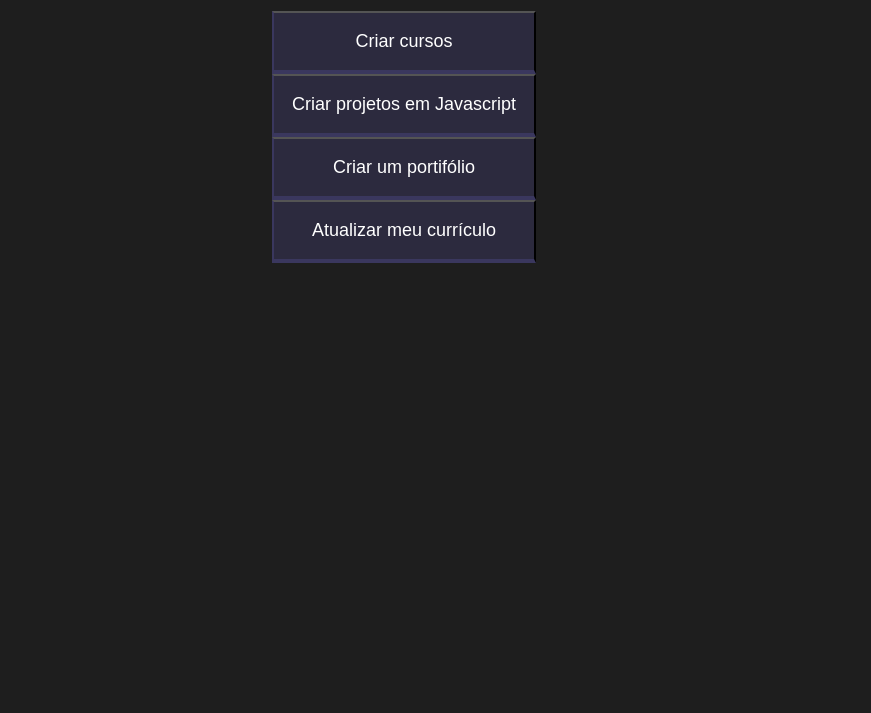
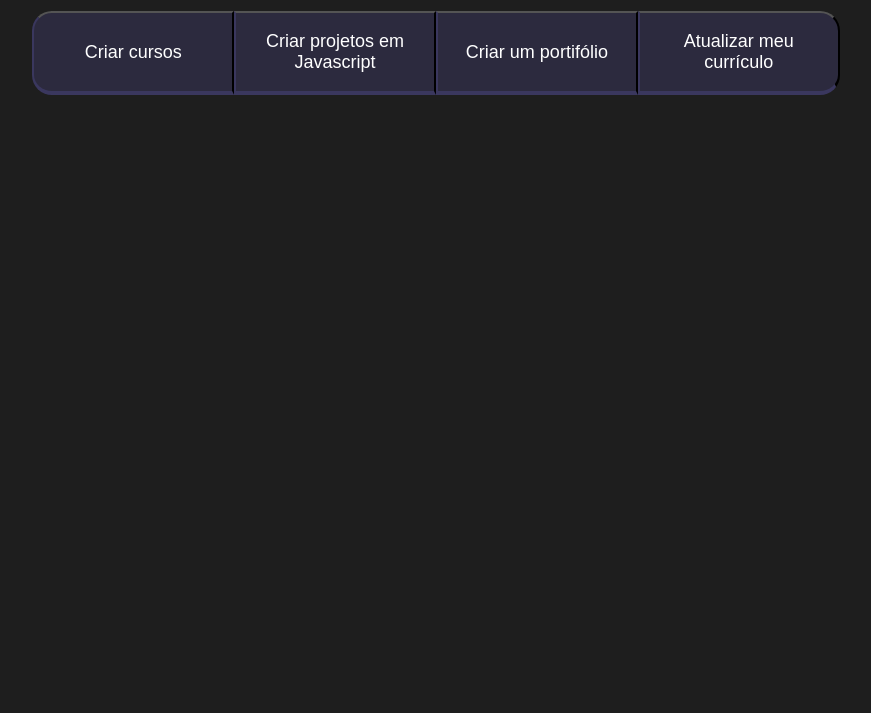
Before and after one commit to nathannn007/nathan-3F, a plain HTML site: page index.html in a window 1280 px wide. Shown: the part 87-800 px from the top of the page, without its empty margins (204-1075 px from the left). Drawn offline with Linux system fonts and the light colour scheme.

Commit message:
Add files via upload

```diff
--- a/style.css
+++ b/style.css
@@ -22,6 +22,7 @@ span{
     align-items: center;
     width: 100%;
     max-width: 1200px;
+    margin: 0 auto;
 }
 .titulo-principal{
     text-align: center;
@@ -41,3 +42,23 @@ span{
     border-left: 2px solid var(--botao-ativo);
     border-right: 2px solid var (--botao-ativo);
 }
+.botoes{
+    display: block;
+}
+.botao:first-child{
+    border-radius: 20px 20px 0 0;
+}
+.botao:last-child{
+    border-radius: 0 0 20px 20px;
+}
+@media screen and (min-width: 700px){
+    .botoes{
+        display: flex;
+    }
+    .botao:last-child{
+        border-radius: 0 20px 20px 0;
+    }
+    .botao:first-child{
+        border-radius: 20px 0 0 20px;
+    }
+}
```
